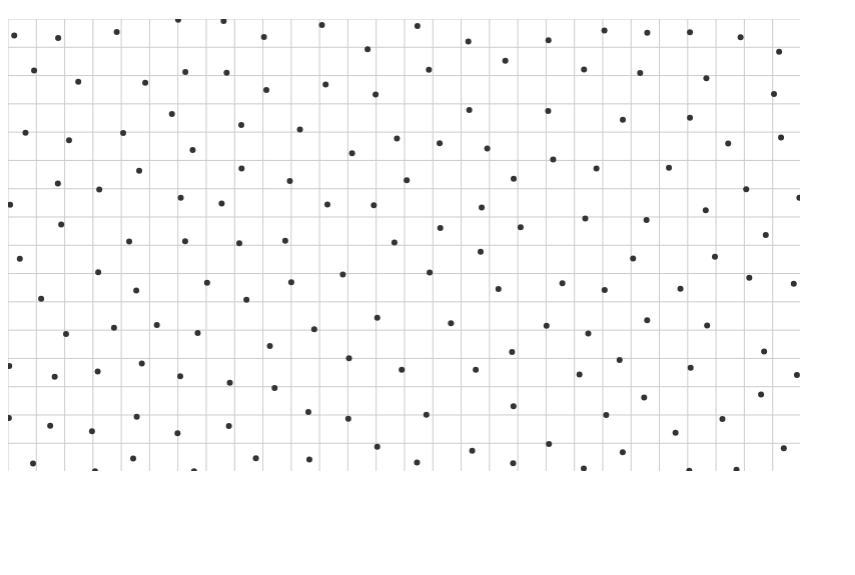
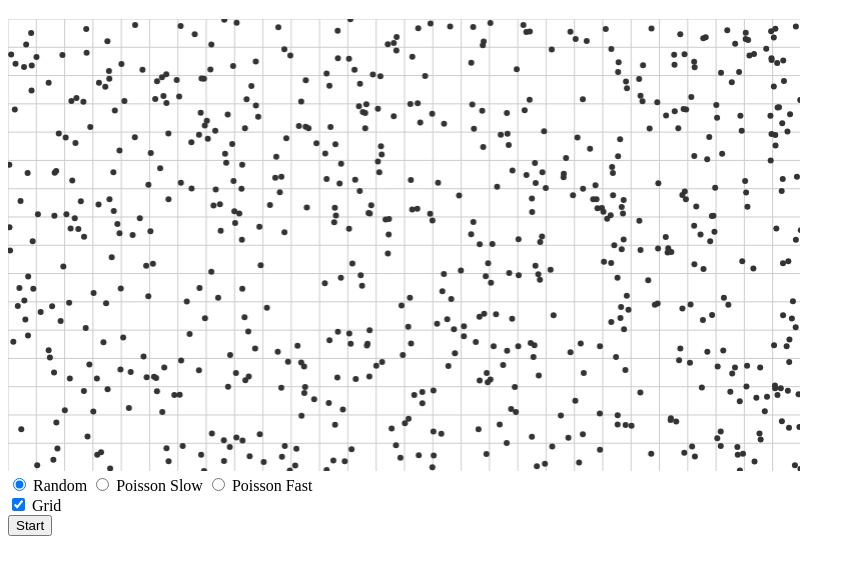
Before and after one commit to Haustgeirr/poisson-disc-d3, a website: page public/index.html in a window 1280 px wide. Shown: the part 61-636 px from the top of the page, without its empty margins (0-855 px from the left). Drawn offline with nearby package versions, Linux system fonts and the light colour scheme.

Commit message:
added ui

```diff
--- a/public/index.html
+++ b/public/index.html
@@ -7,6 +7,30 @@
   <body>
     <h1>Poisson Disc Sampling</h1>
     <div id="root"></div>
+    <form>
+      <div>
+        <input
+          type="radio"
+          id="alg-type1"
+          name="poisson-disc"
+          value="0"
+          checked
+        />
+        <label for="alg-type1">Random</label>
+
+        <input type="radio" id="agl-type2" name="poisson-disc" value="1" />
+        <label for="agl-type2">Poisson Slow</label>
+
+        <input type="radio" id="alg-type3" name="poisson-disc" value="2" />
+        <label for="alg-type3">Poisson Fast</label>
+      </div>
+      <input type="checkbox" id="grid" name="grid" value="grid" checked />
+      <label>Grid</label>
+    </form>
+    <!-- <button id="random">Random</button> -->
+    <!-- <button id="poisson-slow">Poisson Slow</button> -->
+    <!-- <button id="poisson-fast">Poisson Fast</button> -->
+    <button id="start">Start</button>
     <script src="https://d3js.org/d3.v5.js"></script>
     <script src="./js/poisson-disc.js"></script>
   </body>
--- a/public/js/poisson-disc.js
+++ b/public/js/poisson-disc.js
@@ -1,4 +1,3 @@
-const numPoints = 2000;
 const radius = 40;
 const cellSize = radius / Math.sqrt(2);
 const samplesBeforeRejection = 100;
@@ -11,6 +10,8 @@ const grid = [cellsX * cellsY];
 const xMid = width * 0.5;
 const yMid = height * 0.5;
 const points = [];
+
+let timer;
 
 const canvas = d3
   .select('#root')
@@ -26,19 +27,51 @@ context.lineWidth = 1;
 context.strokeStyle = '#cccccc';
 context.fillStyle = '#333333';
 
-// RandomPoints();
-PoissonDiscSlow();
-drawGrid();
+draw();
+
+document.getElementById('start').onclick = () => {
+  draw();
+};
+
+// TODO put all algos in timer
+// TODO sort out timer start/stop
+// TODO poisson-fast
+// add tailwind style
+
+function draw() {
+  // timer.stop();
+  clear();
+  if (document.getElementById('grid').checked) drawGrid();
+
+  const selection = getSelection();
+
+  switch (selection) {
+    case '0': {
+      randomPoints();
+      break;
+    }
+    case '1': {
+      poissonDiscSlow();
+      break;
+    }
+    case '2': {
+      poissonDiscFast();
+      break;
+    }
+    default:
+      break;
+  }
+}
 
 // Fast Poisson Disk Sampling in Arbitrary Dimensions by Robert Bridson
 // https://www.cs.ubc.ca/~rbridson/docs/bridson-siggraph07-poissondisk.pdf
-function PoissonDiscFast() {}
+function poissonDiscFast() {}
 
-function PoissonDiscSlow() {
+function poissonDiscSlow() {
   const candidatePoints = [];
   candidatePoints.push({ x: width / 2, y: height / 2 });
 
-  const t = d3.timer(() => {
+  timer = d3.timer(() => {
     const index = (Math.random() * (candidatePoints.length - 1)) | 0;
     let newPointIsValid = false;
 
@@ -67,7 +100,7 @@ function PoissonDiscSlow() {
       candidatePoints.splice(index, 1);
     }
 
-    if (candidatePoints.length <= 0) t.stop();
+    if (candidatePoints.length <= 0) timer.stop();
   });
 
   function isValidPoint(newPoint) {
@@ -90,18 +123,10 @@ function PoissonDiscSlow() {
   }
 }
 
-function sqrDistance(pointA, pointB) {
-  return Math.pow(pointA.x - pointB.x, 2) + Math.pow(pointA.y - pointB.y, 2);
-}
-
-function addPoint(arr, point) {
-  arr.push({ x: point.x, y: point.y });
-}
-
 function randomPoints() {
   context.fillStyle = '#333333';
 
-  for (let i = 0; i < numPoints; i++) {
+  for (let i = 0; i < 640; i++) {
     const x = Math.random() * width;
     const y = Math.random() * height;
 
@@ -133,3 +158,23 @@ function drawGrid() {
     context.stroke();
   }
 }
+
+function sqrDistance(pointA, pointB) {
+  return Math.pow(pointA.x - pointB.x, 2) + Math.pow(pointA.y - pointB.y, 2);
+}
+
+function addPoint(arr, point) {
+  arr.push({ x: point.x, y: point.y });
+}
+
+function clear() {
+  context.clearRect(0, 0, width, height);
+}
+
+function getSelection() {
+  const radios = document.getElementsByName('poisson-disc');
+
+  for (let i = 0; i < radios.length; i++) {
+    if (radios[i].checked) return radios[i].value;
+  }
+}
```
